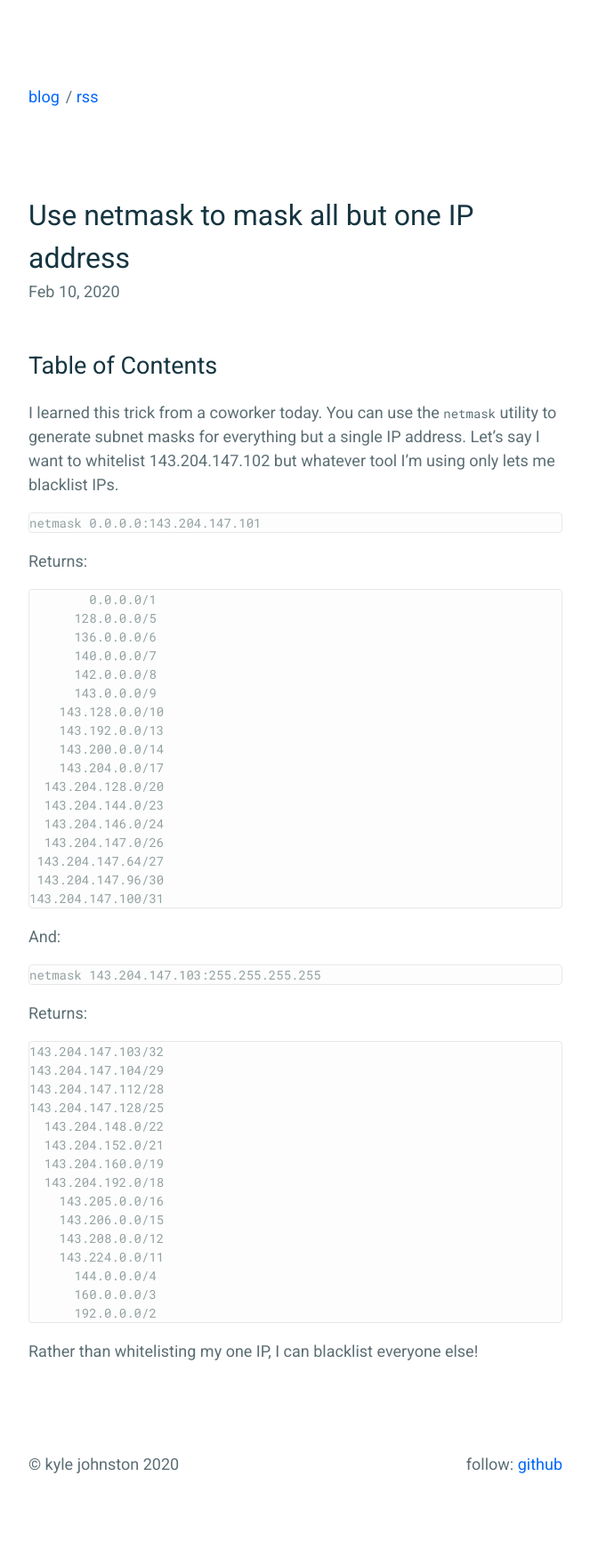
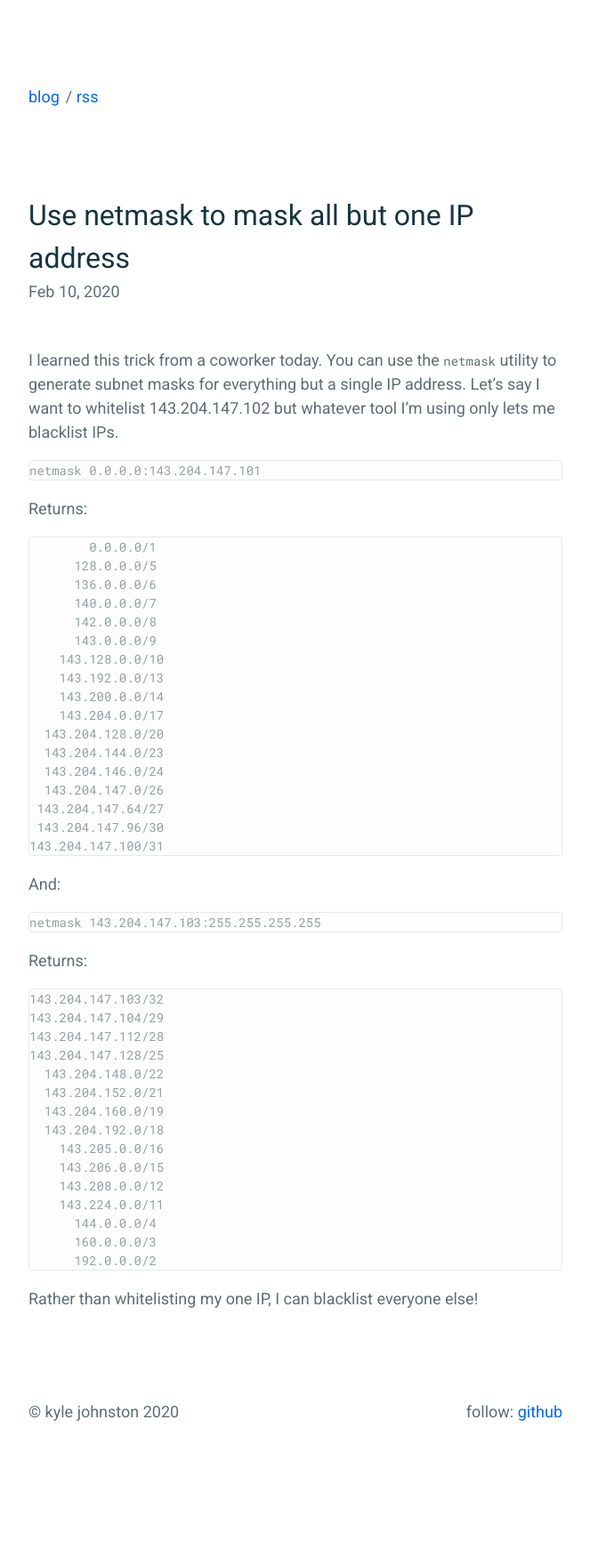
Before and after one commit to kylerjohnston/muumu.us, a Jekyll site: the page built from _posts/2020-02-10-use-netmask-to-mask-all-but-one-ip-address.md, in a window 1280 px wide. Shown: the whole page at 89% size, without its empty margins (308-971 px from the left). Built offline with Jekyll 4.4.1, drawn with Linux system fonts in a browser that asks for light colours; after the commit the page ends 1700 px from its top, so only the background shows below that.

Commit message:
gets rid of table of contents

```diff
--- a/_posts/2020-02-10-use-netmask-to-mask-all-but-one-ip-address.md
+++ b/_posts/2020-02-10-use-netmask-to-mask-all-but-one-ip-address.md
@@ -7,9 +7,6 @@ categories:
 - networking
 tags:
 ---
-
-# Table of Contents
-
 
 I learned this trick from a coworker today. You can use the `netmask` utility to generate subnet masks for everything but a single IP address. Let's say I want to whitelist 143.204.147.102 but whatever tool I'm using only lets me blacklist IPs.
 
```
